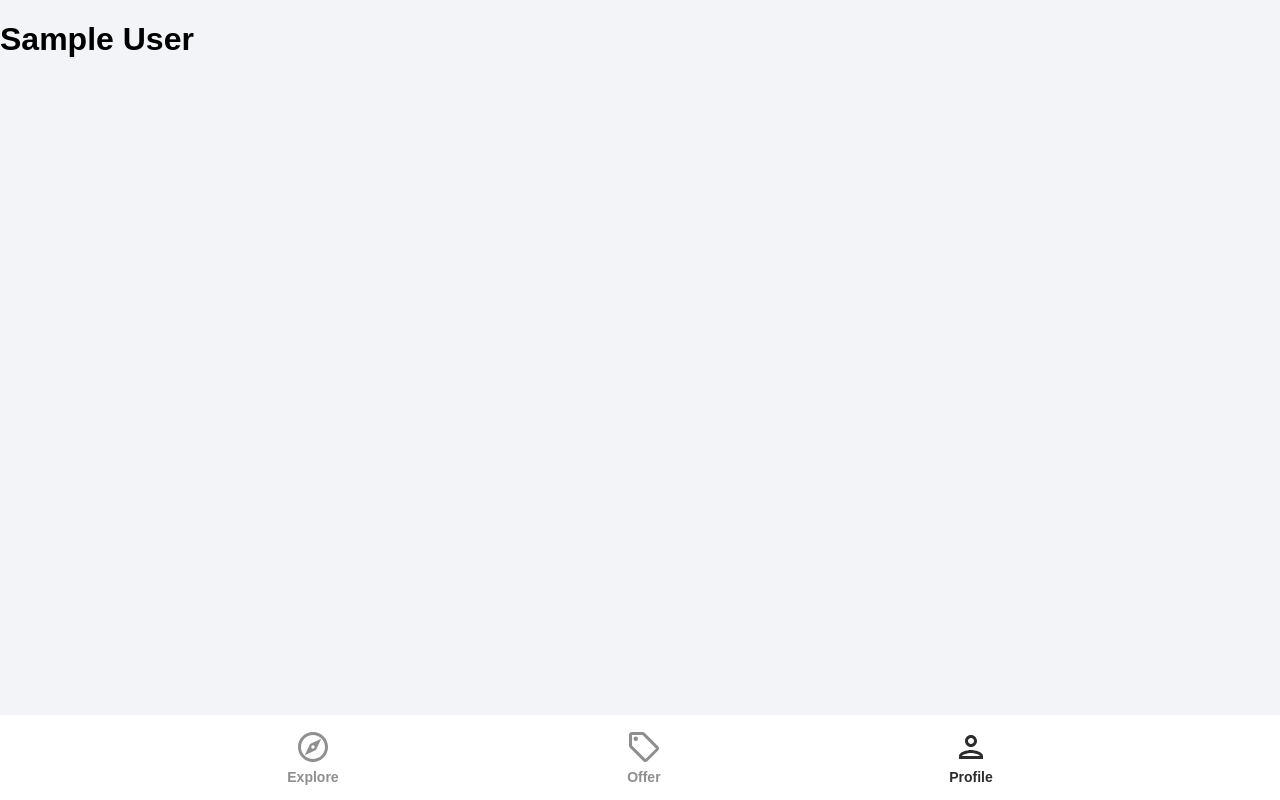
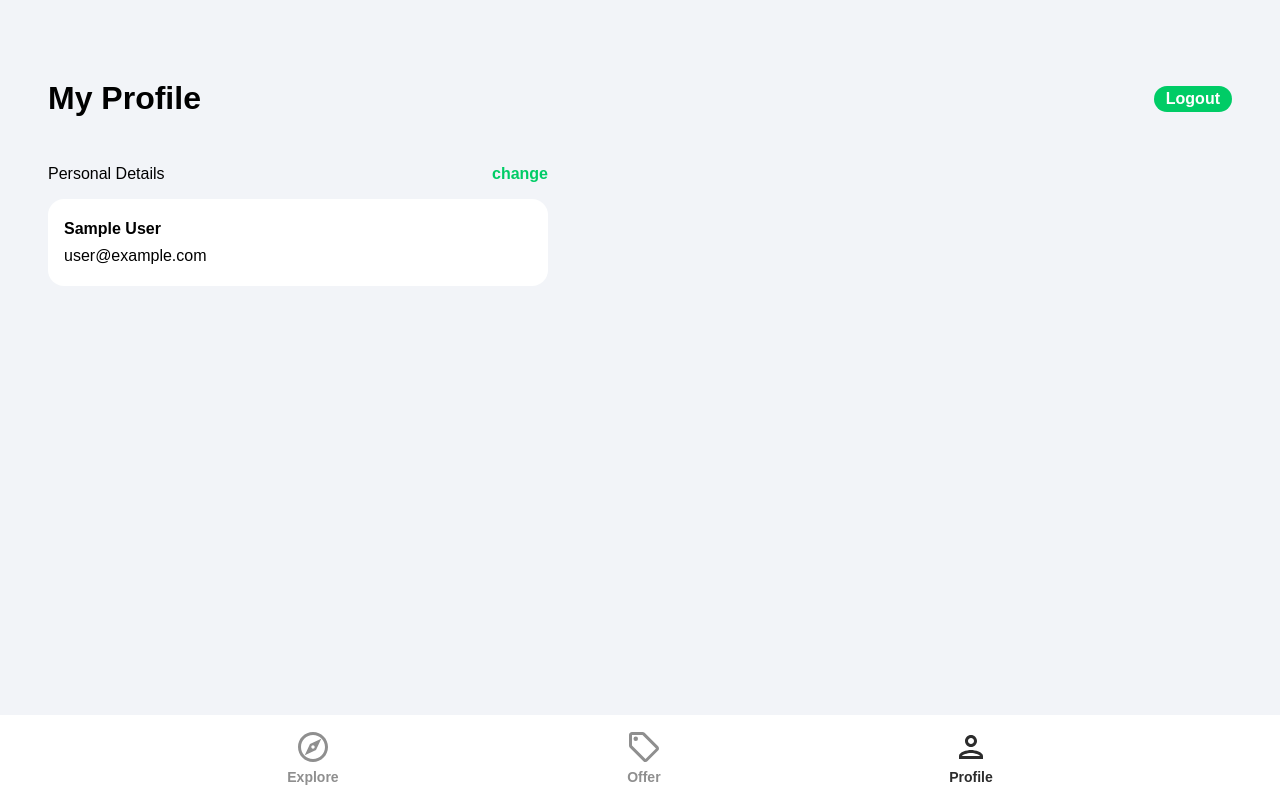
Before and after one commit to Rqmba/house-marketplace, a React (Create React App) app: page /profile in a window 1280 px wide. Built offline with nearby package versions, Linux system fonts and the light colour scheme; no server answers; sample sign-in values are in the browser's storage.

Commit message:
Create, Alert with toastify, user Logout, display & update user details, privateRoute Component & useAuthStatus hook, forgot password, google oauth

```diff
--- a/src/App.js
+++ b/src/App.js
@@ -8,6 +8,7 @@
 import SignUp from './pages/SignUp'
 import ForgotPassword from './pages/ForgotPassword'
 import Navbar from "./components/Navbar";
+import PrivateRoute from "./components/PrivateRoute";
 
 function App() {
   return (
@@ -16,7 +17,9 @@
       <Routes>
         <Route path="/" element={<Explore/>} />
         <Route path="/offers" element={<Offers/>} />
-        <Route path="/profile" element={<Profile/>} />
+        <Route path="/profile" element={<PrivateRoute />}>
+          <Route path="/profile" element={<Profile/>} />
+        </Route>
         <Route path="/sign-in" element={<SignIn/>} />
         <Route path="/sign-up" element={<SignUp/>} />
         <Route path="/forgot-password" element={<ForgotPassword/>} />
--- /dev/null
+++ b/src/components/OAuth.jsx
@@ -0,0 +1,49 @@
+import { useLocation, useNavigate } from "react-router-dom"
+import { getAuth, signInWithPopup, GoogleAuthProvider } from "firebase/auth"
+import {doc, setDoc, getDoc, serverTimestamp} from 'firebase/firestore'
+import { db } from "../firebase.config"
+import { toast } from "react-toastify"
+import googleIcon from '../assets/svg/googleIcon.svg'
+
+function OAuth() {
+  const navigate = useNavigate()
+  const location = useLocation()
+
+  const onGoogleClick = async () => {
+    try {
+        const auth = getAuth()
+        const provider = new GoogleAuthProvider()
+        const result = await signInWithPopup(auth, provider)
+        const user = result.user
+
+        // Cjeck for user
+        const docRef = doc(db, 'users', user.uid)
+        const docSnap = await getDoc(docRef)
+
+        // If user, doesn't exist, create user
+        if (!docSnap.exists()) {
+            await setDoc(doc(db, 'users', user.uid), {
+                name: user.displayName,
+                email: user.email,
+                timestamp: serverTimestamp()
+            })
+        }
+        navigate('/')
+    } catch (error) {
+        toast.error('Could not authorize with Google')
+    }
+  }
+
+  return (
+    <div className="socialLogin">
+        <p>Sign {location.pathname === '/sign-up' ? 'up' : 'in'}
+            with
+        </p>
+        <button className="socialIconDiv" onClick={onGoogleClick}>
+            <img className="socialIconImg" src={googleIcon} alt="google"  />
+        </button>
+    </div>
+  )
+}
+
+export default OAuth
--- /dev/null
+++ b/src/components/PrivateRoute.jsx
@@ -0,0 +1,15 @@
+import { Navigate, Outlet } from "react-router-dom"
+import { useAuthStatus } from "../hooks/useAuthStatus"
+import Spinner from "./Spinner"
+
+const PrivateRoute = () => {
+  const { loggedIn, checkingStatus } = useAuthStatus()
+
+  if(checkingStatus) {
+    return <Spinner />
+  }
+
+  return  loggedIn ? <Outlet /> : <Navigate to='/sign-in' />
+}
+
+export default PrivateRoute
--- /dev/null
+++ b/src/components/Spinner.jsx
@@ -0,0 +1,9 @@
+function Spinner() {
+  return (
+    <div className="loadingSpinnerContainer">
+        <div className="loadingSpinner"></div>
+    </div>
+  )
+}
+
+export default Spinner
--- /dev/null
+++ b/src/hooks/useAuthStatus.js
@@ -0,0 +1,27 @@
+import { useEffect, useRef, useState } from "react"
+import {getAuth, onAuthStateChanged} from 'firebase/auth'
+
+export const useAuthStatus = () => {
+  const [loggedIn, setLoggedIn] = useState(false)
+  const [checkingStatus, setcheckingStatus] = useState(true)
+  const isMounted = useRef(true)
+
+  useEffect(() => {
+    if (isMounted) {
+        const auth = getAuth()
+    onAuthStateChanged(auth, (user) => {
+        if (user) {
+            setLoggedIn(true)
+        }
+        setcheckingStatus(false)
+    })
+
+    }
+
+    return () => {
+        isMounted.current = false
+    }
+}, [isMounted])
+
+  return { loggedIn, checkingStatus }
+}
--- a/src/pages/ForgotPassword.jsx
+++ b/src/pages/ForgotPassword.jsx
@@ -1,7 +1,54 @@
+import { useState } from "react"
+import { Link } from "react-router-dom"
+import { getAuth, sendPasswordResetEmail } from "firebase/auth"
+import {toast} from "react-toastify"
+import {ReactComponent as ArrowRightIcon} from '../assets/svg/keyboardArrowRightIcon.svg'
+
 function ForgotPassword() {
+
+    const [email, setEmail] = useState('')
+
+    const onChange = (e) => setEmail(e.target.value)
+
+    const onSubmit = async (e) => {
+      e.preventDefault()
+      try {
+        const auth = getAuth()
+        await sendPasswordResetEmail(auth, email)
+        toast.success('Email was sent')
+      } catch (error) {
+        toast.error('Could not send reset email')
+      }
+    }
+
     return (
-      <div>
-          <h1>Forgot Password</h1>
+      <div className="pageContainer">
+          <header>
+            <p className="pageHeader">Forgot Password</p>
+          </header>
+
+          <main>
+            <form onSubmit={onSubmit}>
+              <input
+              type="email"
+              className="emailInput"
+              placeholder="Email"
+              id="email"
+              value={email}
+              onChange={onChange}
+              />
+              <Link className="forgotPasswordLink" to='/sign-in'>
+                Sign in
+              </Link>
+
+              <div className="signInBar">
+                <div className="signInText">Send Reset Link</div>
+                <button className="signInButton">
+                  <ArrowRightIcon fill="#ffffff" width='34px' height='34px' />
+                </button>
+              </div>
+            </form>
+          </main>
       </div>
     )
   }
--- a/src/pages/Profile.jsx
+++ b/src/pages/Profile.jsx
@@ -1,16 +1,101 @@
 import { useEffect, useState } from "react"
-import { getAuth } from "firebase/auth"
+import { getAuth, updateProfile } from "firebase/auth"
+import { useNavigate, Link } from "react-router-dom"
+import {db} from '../firebase.config'
+import { updateDoc, doc } from "firebase/firestore"
+import { toast } from "react-toastify"
 
 function Profile() {
-  const [user, setUser] = useState(null)
+  const auth = getAuth()
+  const [changeDetails, setChangeDetails] = useState(false)
+  const [formData, setFormData] = useState({
+      name: auth.currentUser.displayName,
+      email: auth.currentUser.email,
+  })
 
-  const auth = getAuth()
+  const { name, email } = formData
 
-  useEffect(() => {
-      setUser(auth.currentUser)
-  },[])
+  const navigate = useNavigate()
 
-    return user ? <h1>{user.displayName}</h1> : 'Not Logged In'
+  const onLogout = () => {
+    auth.signOut()
+    navigate('/')
+  }
+
+  const onSubmit = async () => {
+    try {
+      if(auth.currentUser.displayName != name) {
+        // Update display name in fb
+        await updateProfile(auth.currentUser, {
+          displayName: name
+        })
+
+        // Update in firestore
+        const userRef = doc(db, 'users', auth.currentUser.uid)
+        await updateDoc(userRef, {
+          name,
+        })
+      }
+    } catch (error) {
+      toast.error('Could not update profile details')
+    }
+  }
+
+  const onChange = (e) => {
+    setFormData((prevState) => ({
+      ...prevState,
+      [e.target.id]: e.target.value,
+    }))
+  }
+
+    return <div className="profile">
+      <header className="profileHeader">
+        <p className="pageHeader">My Profile</p>
+        <button
+        type="button"
+        className="logOut"
+        onClick={onLogout}
+        >
+          Logout
+        </button>
+      </header>
+
+      <main>
+        <div className="profileDetailsHeader">
+          <p className="profileDetailsText">Personal Details</p>
+          <p
+          className="changePersonalDetails"
+          onClick={() => {
+            changeDetails && onSubmit()
+            setChangeDetails((prevState) => !prevState)
+          }}
+          >
+            {changeDetails ? 'done' : 'change'}
+          </p>
+        </div>
+
+        <div className="profileCard">
+          <form>
+            <input
+            type="text"
+            id="name"
+            className={!changeDetails ? 'profileName' : 'profileNameActive'}
+            disabled={!changeDetails}
+            value={name}
+            onChange={onChange}
+            />
+            <input
+            type="text"
+            id="email"
+            className={!changeDetails ? 'profileEmail' : 'profileEmailActive'}
+            disabled={!changeDetails}
+            value={email}
+            onChange={onChange}
+            />
+          </form>
+        </div>
+      </main>
+    </div>
   }
 
   export default Profile
--- a/src/pages/SignIn.jsx
+++ b/src/pages/SignIn.jsx
@@ -4,6 +4,7 @@
 import {getAuth, signInWithEmailAndPassword} from 'firebase/auth'
 import  {ReactComponent as ArrowRightIcon} from '../assets/svg/keyboardArrowRightIcon.svg'
 import visibiltyIcon from '../assets/svg/visibilityIcon.svg'
+import OAuth from "../components/OAuth"
 
 function SignIn() {
   const [showPassword, setShowPassword] = useState(false)
@@ -95,7 +96,7 @@
                 </div>
               </form>
 
-              {/* Google OAuth */}
+              <OAuth />
 
               <Link to='/sign-up' className="registerLink">
                 Sign Up Instead
--- a/src/pages/SignUp.jsx
+++ b/src/pages/SignUp.jsx
@@ -4,6 +4,7 @@
 import { getAuth, createUserWithEmailAndPassword, updateProfile } from "firebase/auth"
 import {setDoc, doc, serverTimestamp  } from 'firebase/firestore'
 import { db } from '../firebase.config'
+import OAuth from "../components/OAuth"
 import  {ReactComponent as ArrowRightIcon} from '../assets/svg/keyboardArrowRightIcon.svg'
 import visibiltyIcon from '../assets/svg/visibilityIcon.svg'
 
@@ -112,7 +113,7 @@
                 </div>
               </form>
 
-              {/* Google OAuth */}
+              <OAuth />
 
               <Link to='/sign-in' className="registerLink">
                 Sign Up Instead
```
